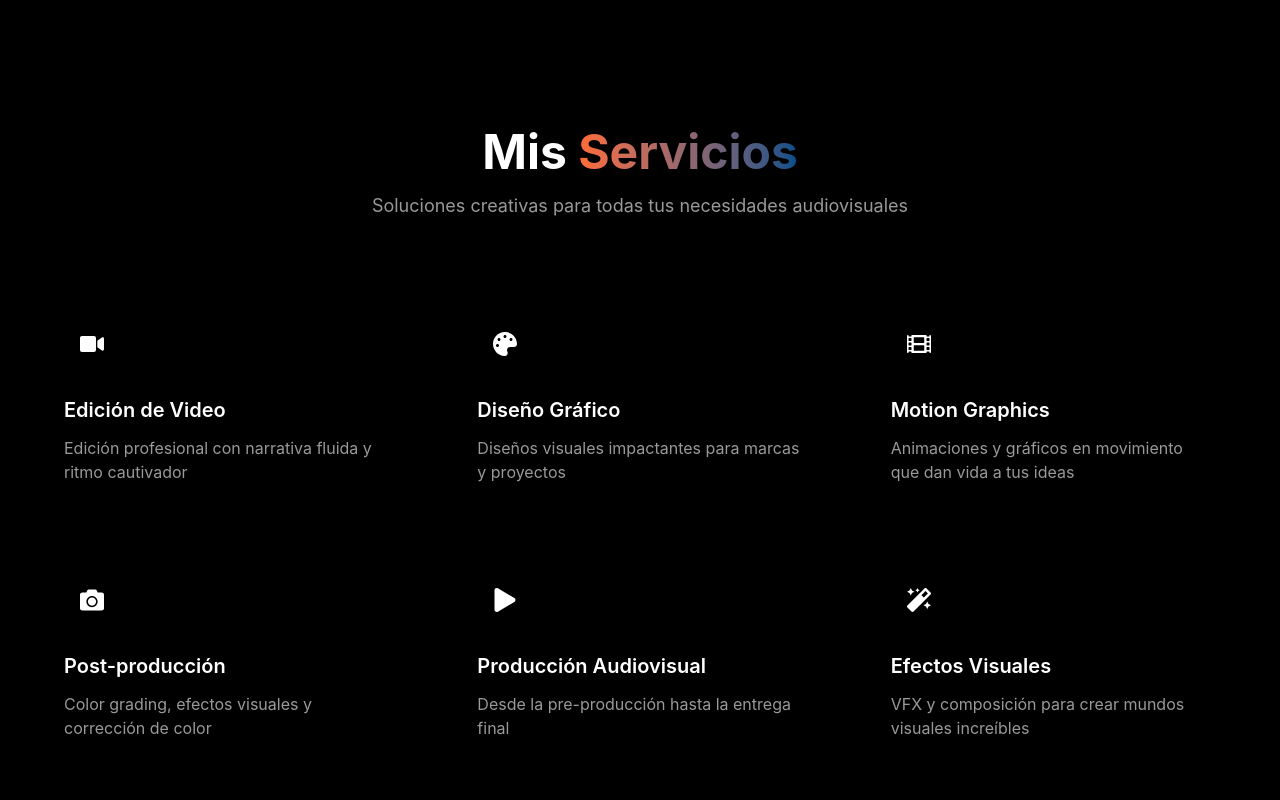
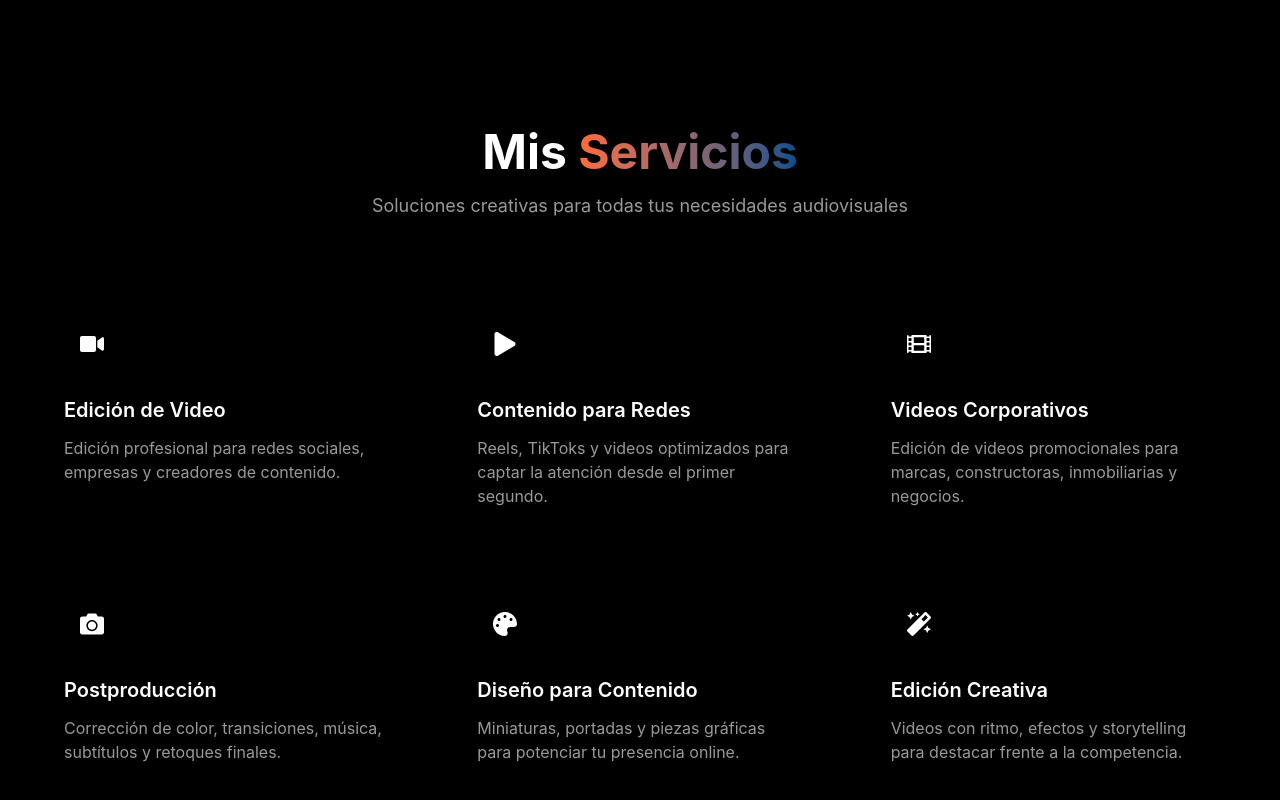
Before and after one commit to polsze/portfolio-dise-oaudiovisual, a React (Vite) app: page / in a window 1280 px wide. Shown: the part 1464-2264 px from the top of the page. Built offline with nearby package versions, Linux system fonts and the light colour scheme.

Commit message:
more changes

```diff
--- a/src/components/sections/About.jsx
+++ b/src/components/sections/About.jsx
@@ -16,7 +16,7 @@ const About = () => {
                 />
               </div>
               <div className="absolute -bottom-6 -right-6 bg-primary-500 rounded-2xl p-5">
-                <p className="text-white font-bold text-2xl">+5</p>
+                <p className="text-white font-bold text-2xl">+4</p>
                 <p className="text-white/80 text-xs">Años de experiencia</p>
               </div>
             </div>
@@ -28,7 +28,7 @@ const About = () => {
                 Sobre <span className="text-gradient-primary">Mí</span>
               </h2>
               <p className="text-white/60 text-lg mb-6">
-                Soy Pablo Barrios, un apasionado editor de video y diseñador gráfico con más de 5 años de experiencia creando contenido visual que impacta.
+                Soy Pablo Barrios, un apasionado editor de video y diseñador gráfico con más de 4 años de experiencia creando contenido visual que impacta.
               </p>
               <p className="text-white/60 text-lg mb-8">
                 Mi enfoque combina la técnica con la creatividad para contar historias que conectan emocionalmente con las audiencias. Desde spots publicitarios hasta contenido para redes sociales, cada proyecto es una oportunidad para crear algo único.
--- a/src/components/sections/Services.jsx
+++ b/src/components/sections/Services.jsx
@@ -6,32 +6,32 @@ const Services = () => {
     {
       icon: FaVideo,
       title: 'Edición de Video',
-      description: 'Edición profesional con narrativa fluida y ritmo cautivador'
+      description: 'Edición profesional para redes sociales, empresas y creadores de contenido.'
+    },
+    {
+      icon: FaPlay,
+      title: 'Contenido para Redes',
+      description: 'Reels, TikToks y videos optimizados para captar la atención desde el primer segundo.'
+    },
+    {
+      icon: FaFilm,
+      title: 'Videos Corporativos',
+      description: 'Edición de videos promocionales para marcas, constructoras, inmobiliarias y negocios.'
+    },
+    {
+      icon: FaCamera,
+      title: 'Postproducción',
+      description: 'Corrección de color, transiciones, música, subtítulos y retoques finales.'
     },
     {
       icon: FaPalette,
-      title: 'Diseño Gráfico',
-      description: 'Diseños visuales impactantes para marcas y proyectos'
-    },
-    {
-      icon: FaFilm,
-      title: 'Motion Graphics',
-      description: 'Animaciones y gráficos en movimiento que dan vida a tus ideas'
-    },
-    {
-      icon: FaCamera,
-      title: 'Post-producción',
-      description: 'Color grading, efectos visuales y corrección de color'
-    },
-    {
-      icon: FaPlay,
-      title: 'Producción Audiovisual',
-      description: 'Desde la pre-producción hasta la entrega final'
+      title: 'Diseño para Contenido',
+      description: 'Miniaturas, portadas y piezas gráficas para potenciar tu presencia online.'
     },
     {
       icon: FaMagic,
-      title: 'Efectos Visuales',
-      description: 'VFX y composición para crear mundos visuales increíbles'
+      title: 'Edición Creativa',
+      description: 'Videos con ritmo, efectos y storytelling para destacar frente a la competencia.'
     }
   ]
 
```
